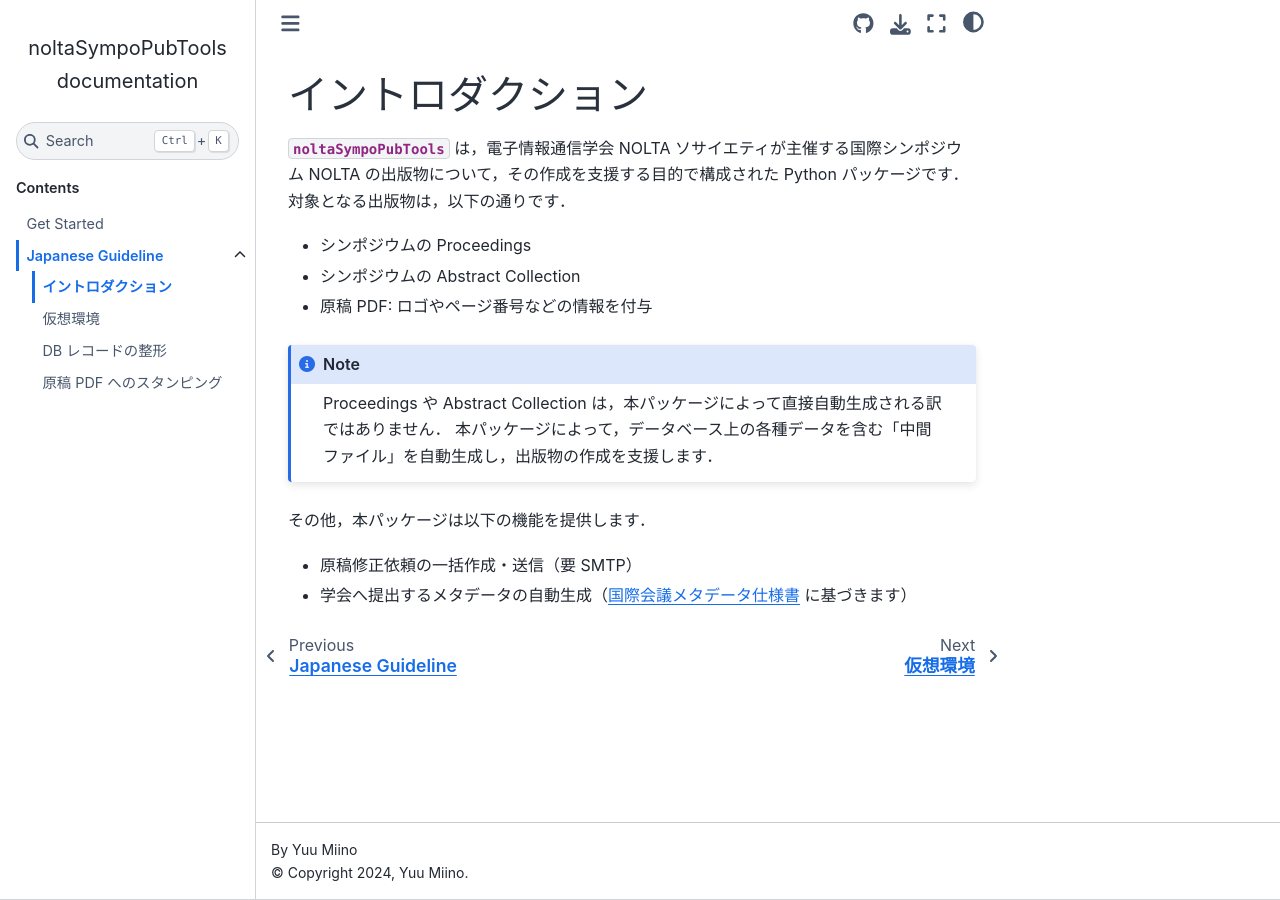
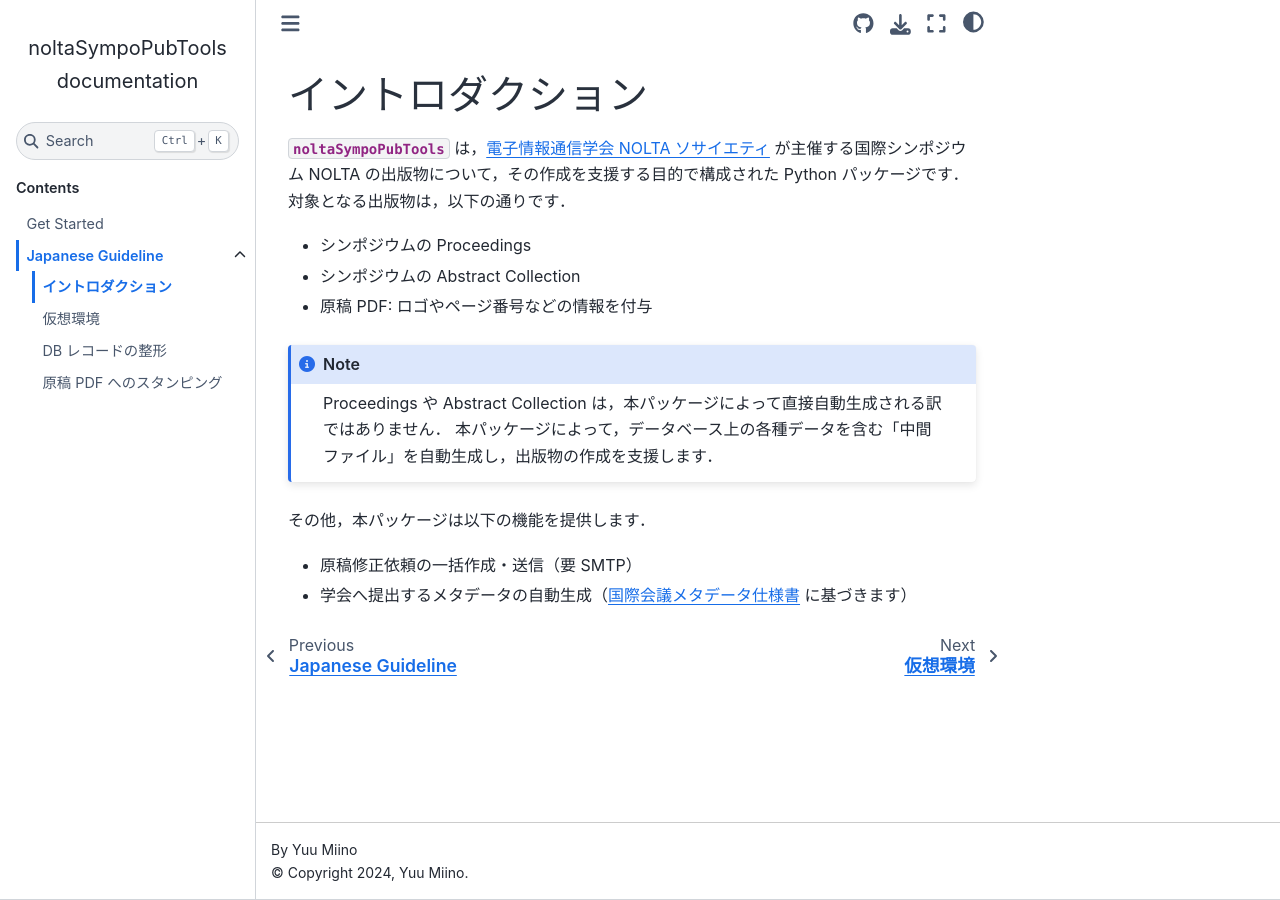
Before and after one commit to Yuu-Miino-NUE/noltaSympoPubTools, a Sphinx documentation site: the page built from docs/_contents/ja_guideline/introduction.rst, in a window 1280 px wide. Built offline with Sphinx 7.4.7 and the Sphinx Book theme 1.1.4, drawn with Linux system fonts in a browser that asks for light colours; pages that are not in the unit, such as notebooks, are missing from menus; some of the changed lines change nothing that is shown.

Commit message:
minor update

```diff
--- a/docs/_contents/ja_guideline/introduction.rst
+++ b/docs/_contents/ja_guideline/introduction.rst
@@ -1,10 +1,10 @@
 .. _国際会議メタデータ仕様書: https://www.ieice.org/jpn/books/pdf/metadata.pdf
-
+.. _電子情報通信学会 NOLTA ソサイエティ: https://www.ieice.org/nolta/
 
 イントロダクション
 ===================
 
-:mod:`noltaSympoPubTools` は，電子情報通信学会 NOLTA ソサイエティが主催する国際シンポジウム NOLTA の出版物について，その作成を支援する目的で構成された Python パッケージです．
+:mod:`noltaSympoPubTools` は，`電子情報通信学会 NOLTA ソサイエティ`_ が主催する国際シンポジウム NOLTA の出版物について，その作成を支援する目的で構成された Python パッケージです．
 対象となる出版物は，以下の通りです．
 
 - シンポジウムの Proceedings
```
